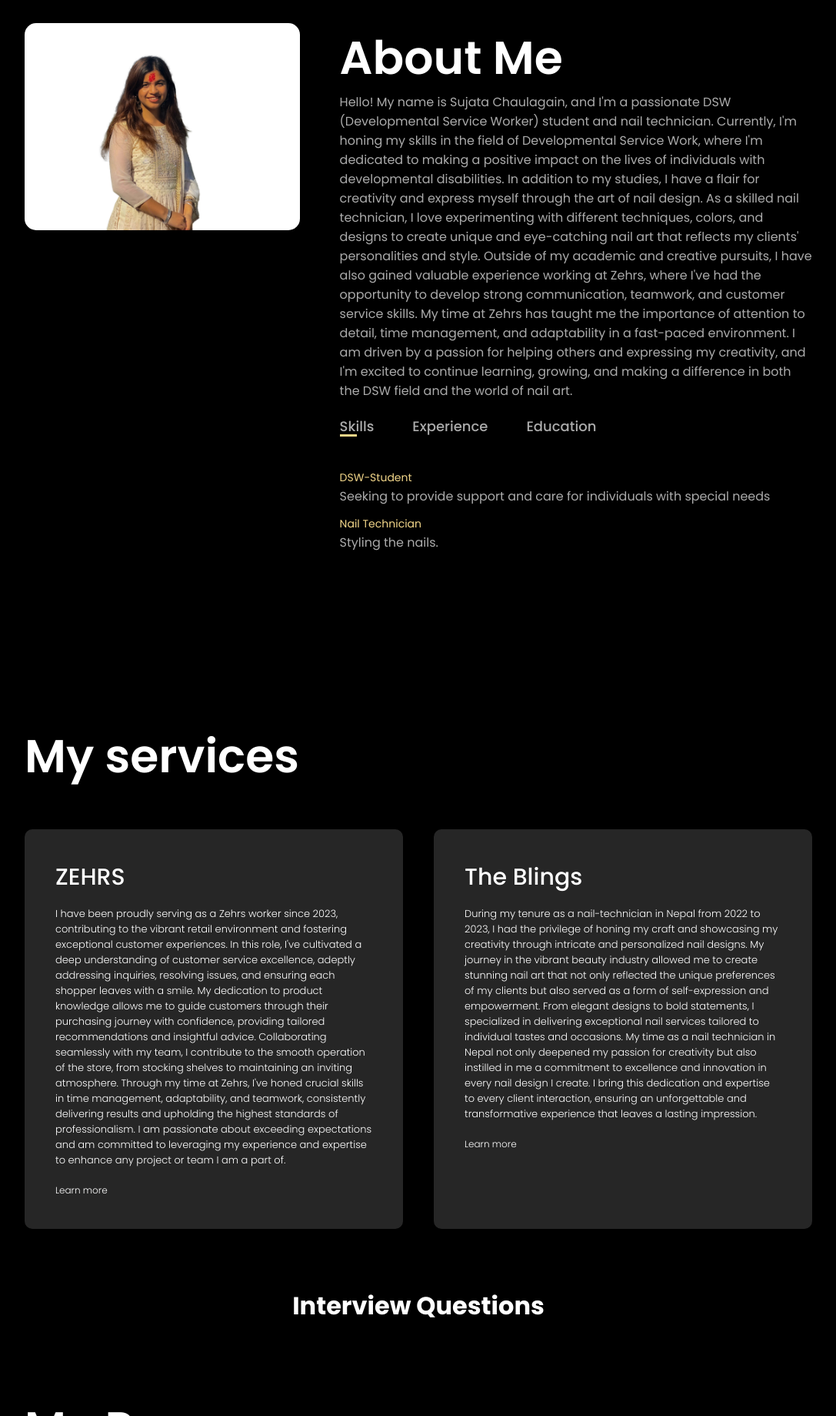
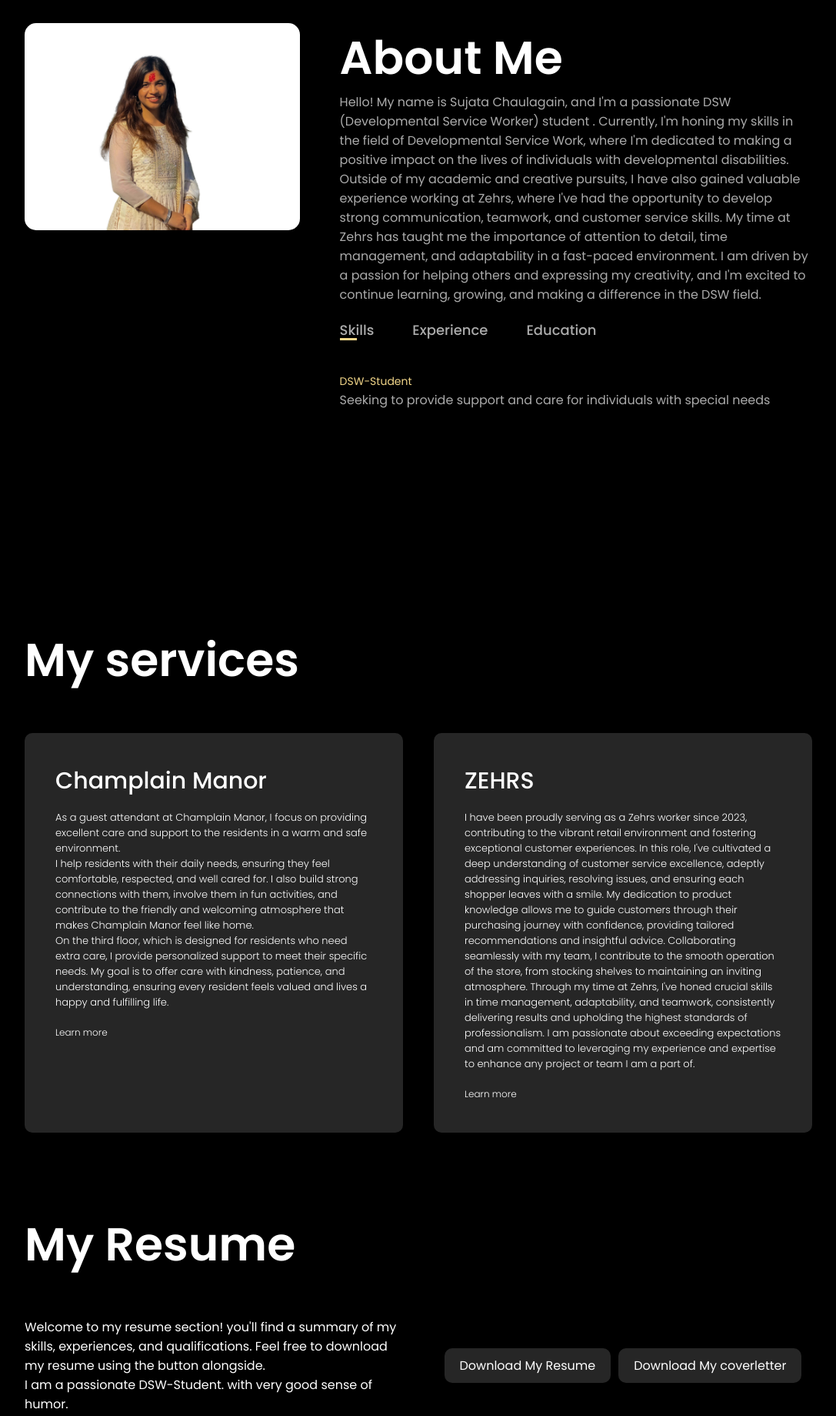
Before and after one commit to sujata560/portfolio, a plain HTML site: page index.html in a window 1280 px wide. Shown: the part 860-2699 px from the top of the page at 77% size, without its empty margins (96-1183 px from the left). Drawn offline with nearby package versions, Linux system fonts and the light colour scheme.

Commit message:
add new resume.

```diff
--- a/index.html
+++ b/index.html
@@ -1,5 +1,6 @@
 <!DOCTYPE html>
 <html lang="en">
+
 <head>
     <meta charset="UTF-8">
     <meta name="viewport" content="width=device-width, initial-scale=1.0">
@@ -8,11 +9,14 @@
     <link rel="stylesheet" href="style.css">
     <link rel="stylesheet" href="utility.css">
 </head>
+
 <body>
     <section id="header">
         <div class="container">
             <nav>
-                    <a href="index.html"><h4 class="logo"><span class="name">S</span>ujata</h4></a>
+                <a href="index.html">
+                    <h4 class="logo"><span class="name">S</span>ujata</h4>
+                </a>
                 <ul>
                     <li><a href="#header">Home</a></li>
                     <li><a href="#about">About</a></li>
@@ -29,10 +33,13 @@
                 <h2 class="name">Sujata chaulagain</h2>
                 <h1>I am a <span class="multiple-text"> </span></h1>
                 <div class="social-media-header">
-                        <a href="https://www.facebook.com/sujata.chaulagain.353" target="_blank"><i class="fa-brands fa-facebook"></i></a>
+                    <a href="https://www.facebook.com/sujata.chaulagain.353" target="_blank"><i
+                            class="fa-brands fa-facebook"></i></a>
                     <a href="" target="_blank"><i class="fa-brands fa-twitter"></i></a>
-                        <a href="https://www.instagram.com/_suzata_c/" target="_blank"><i class="fa-brands fa-instagram"></i></a>
-                        <a href="https://www.linkedin.com/in/sujata-chaulagain-9a6271261?utm_source=share&utm_campaign=share_via&utm_content=profile&utm_medium=android_app" target="_blank"><i class="fa-brands fa-linkedin"></i></a>
+                    <a href="https://www.instagram.com/_suzata_c/" target="_blank"><i
+                            class="fa-brands fa-instagram"></i></a>
+                    <a href="https://www.linkedin.com/in/sujata-chaulagain-9a6271261?utm_source=share&utm_campaign=share_via&utm_content=profile&utm_medium=android_app"
+                        target="_blank"><i class="fa-brands fa-linkedin"></i></a>
                 </div>
             </div>
         </div>
@@ -44,18 +51,28 @@
         <div class="container">
             <div class="row">
                 <div class="about-col-1">
-                    <img src="images/sujata copy.jpg"/>
+                    <img src="images/sujata copy.jpg" />
                 </div>
                 <div class="about-col-2">
                     <h1 class="sub-title">About Me</h1>
                     <p>
-                        Hello! My name is Sujata Chaulagain, and I'm a passionate DSW (Developmental Service Worker) student and nail technician. Currently, I'm honing my skills in the field of Developmental Service Work, where I'm dedicated to making a positive impact on the lives of individuals with developmental disabilities.
+                        Hello! My name is Sujata Chaulagain, and I'm a passionate DSW (Developmental Service Worker)
+                        student . Currently, I'm honing my skills in the field of Developmental
+                        Service Work, where I'm dedicated to making a positive impact on the lives of individuals with
+                        developmental disabilities.
 
-                        In addition to my studies, I have a flair for creativity and express myself through the art of nail design. As a skilled nail technician, I love experimenting with different techniques, colors, and designs to create unique and eye-catching nail art that reflects my clients' personalities and style.
+                        <!-- In addition to my studies, I have a flair for creativity and express myself through the art of
+                        nail design. As a skilled nail technician, I love experimenting with different techniques,
+                        colors, and designs to create unique and eye-catching nail art that reflects my clients'
+                        personalities and style. -->
 
-                        Outside of my academic and creative pursuits, I have also gained valuable experience working at Zehrs, where I've had the opportunity to develop strong communication, teamwork, and customer service skills. My time at Zehrs has taught me the importance of attention to detail, time management, and adaptability in a fast-paced environment.
+                        Outside of my academic and creative pursuits, I have also gained valuable experience working at
+                        Zehrs, where I've had the opportunity to develop strong communication, teamwork, and customer
+                        service skills. My time at Zehrs has taught me the importance of attention to detail, time
+                        management, and adaptability in a fast-paced environment.
 
-                        I am driven by a passion for helping others and expressing my creativity, and I'm excited to continue learning, growing, and making a difference in both the DSW field and the world of nail art.                    </p>
+                        I am driven by a passion for helping others and expressing my creativity, and I'm excited to
+                        continue learning, growing, and making a difference in the DSW field. </p>
 
                     <div class="tab-titles">
                         <p class="tab-links active-link" data-id="skills">Skills</p>
@@ -66,14 +83,16 @@
                     <div class="tab-contents active-tab skills ">
                         <ul>
 
-                            <li><span>DSW-Student<br></span>Seeking to provide support and care for individuals with special needs</li>
-                            <li><span>Nail Technician<br></span>Styling the nails.</li>
+                            <li><span>DSW-Student<br></span>Seeking to provide support and care for individuals with
+                                special needs</li>
+                            <!-- <li><span>Nail Technician<br></span>Styling the nails.</li> -->
                         </ul>
                     </div>
                     <div class="tab-contents experience ">
                         <ul>
-                            <li><span>2022-2023<br></span>The Blings.</li>
-                            <li><span>2023-Current<br></span>Part Time worker at ZEHRS.</li>
+                            <!-- <li><span>2022-2023<br></span>The Blings.</li> -->
+                            <li><span>2024-Current<br></span>Guest attendent at Champlain Manor (As a DSW worker)</li>
+                            <li><span>2023-2024<br></span>Part Time worker at ZEHRS.</li>
                         </ul>
                     </div>
                     <div class="tab-contents education ">
@@ -96,25 +115,40 @@
             <h1 class="sub-title">My services</h1>
             <div class="services-list">
                 <div>
-                    <h2>ZEHRS</h2>
-                    <p>I have been proudly serving as a Zehrs worker since 2023, contributing to the vibrant retail environment and fostering exceptional customer experiences. In this role, I've cultivated a deep understanding of customer service excellence, adeptly addressing inquiries, resolving issues, and ensuring each shopper leaves with a smile. My dedication to product knowledge allows me to guide customers through their purchasing journey with confidence, providing tailored recommendations and insightful advice. Collaborating seamlessly with my team, I contribute to the smooth operation of the store, from stocking shelves to maintaining an inviting atmosphere. Through my time at Zehrs, I've honed crucial skills in time management, adaptability, and teamwork, consistently delivering results and upholding the highest standards of professionalism. I am passionate about exceeding expectations and am committed to leveraging my experience and expertise to enhance any project or team I am a part of.</p>
+                    <h2>Champlain Manor</h2>
+                    <p>As a guest attendant at Champlain Manor, I focus on providing excellent care and support to the residents in a warm and safe environment.<br/>
+
+                        I help residents with their daily needs, ensuring they feel comfortable, respected, and well cared for. I also build strong connections with them, involve them in fun activities, and contribute to the friendly and welcoming atmosphere that makes Champlain Manor feel like home.
+                        <br/>
+                        On the third floor, which is designed for residents who need extra care, I provide personalized support to meet their specific needs. My goal is to offer care with kindness, patience, and understanding, ensuring every resident feels valued and lives a happy and fulfilling life.
+                    </p>
                     <a href="#">Learn more</a>
+
 
                 </div>
                 <div>
-                    <h2>The Blings</h2>
-                    <p>During my tenure as a nail-technician in Nepal from 2022 to 2023, I had the privilege of honing my craft and showcasing my creativity through intricate and personalized nail designs. My journey in the vibrant beauty industry allowed me to create stunning nail art that not only reflected the unique preferences of my clients but also served as a form of self-expression and empowerment. From elegant designs to bold statements, I specialized in delivering exceptional nail services tailored to individual tastes and occasions. My time as a nail technician in Nepal not only deepened my passion for creativity but also instilled in me a commitment to excellence and innovation in every nail design I create. I bring this dedication and expertise to every client interaction, ensuring an unforgettable and transformative experience that leaves a lasting impression.</p>
+                    <h2>ZEHRS</h2>
+                    <p>I have been proudly serving as a Zehrs worker since 2023, contributing to the vibrant retail
+                        environment and fostering exceptional customer experiences. In this role, I've cultivated a deep
+                        understanding of customer service excellence, adeptly addressing inquiries, resolving issues,
+                        and ensuring each shopper leaves with a smile. My dedication to product knowledge allows me to
+                        guide customers through their purchasing journey with confidence, providing tailored
+                        recommendations and insightful advice. Collaborating seamlessly with my team, I contribute to
+                        the smooth operation of the store, from stocking shelves to maintaining an inviting atmosphere.
+                        Through my time at Zehrs, I've honed crucial skills in time management, adaptability, and
+                        teamwork, consistently delivering results and upholding the highest standards of
+                        professionalism. I am passionate about exceeding expectations and am committed to leveraging my
+                        experience and expertise to enhance any project or team I am a part of.</p>
                     <a href="#">Learn more</a>
-
                 </div>
             </div>
         </div>
 
-        <div class="interview-questions">
+        <!-- <div class="interview-questions">
             <a href="questions.docx" download="interview-questions">
                 <h4 class="question">Interview Questions</h4>
             </a>
-        </div>
+        </div> -->
 
 
 
@@ -127,13 +161,15 @@
             <h1 class="sub-title">My Resume</h1>
             <div class="work-list">
                 <div class="work">
-                    <p>Welcome to my resume section! you'll find a summary of my skills, experiences, and qualifications. Feel free to download my resume using the button alongside.<br>
-                        I am a passionate DSW-Student. As well as I am professional Nail-Artist have worked in this filed for more than a years.
+                    <p>Welcome to my resume section! you'll find a summary of my skills, experiences, and
+                        qualifications. Feel free to download my resume using the button alongside.<br>
+                        I am a passionate DSW-Student. with very good sense of humor.
                     </p>
                 </div>
                 <div class="work work-1">
                     <a class="download-resume" href="resume.docx" download="resume">Download My Resume</a>
-                    <a class="download-resume" href="coverletter.docx" download="coverletter">Download My coverletter</a>
+                    <a class="download-resume" href="coverletter.docx" download="coverletter">Download My
+                        coverletter</a>
                 </div>
             </div>
 
@@ -151,10 +187,13 @@
                     <p><i class="fa-solid fa-paper-plane"></i>sujatasuju33@gmail.com</p>
                     <p><i class="fa-solid fa-phone"></i>+17053306730</p>
                     <div class="social-icons">
-                        <a href="https://www.facebook.com/sujata.chaulagain.353" target="_blank"><i class="fa-brands fa-facebook"></i></a>
+                        <a href="https://www.facebook.com/sujata.chaulagain.353" target="_blank"><i
+                                class="fa-brands fa-facebook"></i></a>
                         <a href="" target="_blank"><i class="fa-brands fa-twitter"></i></a>
-                        <a href="https://www.instagram.com/_suzata_c/" target="_blank"><i class="fa-brands fa-instagram"></i></a>
-                        <a href="https://www.linkedin.com/in/sujata-chaulagain-9a6271261?utm_source=share&utm_campaign=share_via&utm_content=profile&utm_medium=android_app" target="_blank"><i class="fa-brands fa-linkedin"></i></a>
+                        <a href="https://www.instagram.com/_suzata_c/" target="_blank"><i
+                                class="fa-brands fa-instagram"></i></a>
+                        <a href="https://www.linkedin.com/in/sujata-chaulagain-9a6271261?utm_source=share&utm_campaign=share_via&utm_content=profile&utm_medium=android_app"
+                            target="_blank"><i class="fa-brands fa-linkedin"></i></a>
 
 
 
@@ -182,4 +221,5 @@
     <script src="https://unpkg.com/typed.js@2.1.0/dist/typed.umd.js"></script>
     <script src="script.js"></script>
 </body>
+
 </html>
--- a/script.js
+++ b/script.js
@@ -71,7 +71,7 @@ const time = document.querySelector(".time")
 
 
   const typed = new Typed('.multiple-text',{
-    strings: ['DSW-Student' , 'Nail-Technician'],
+    strings: ['DSW-Student'],
     typeSpeed:70,
     backSpeed:70,
     backDelay:1000,
```
Also changed, not shown: 1 other file. Lines whose indentation alone changed are shown as unchanged.
